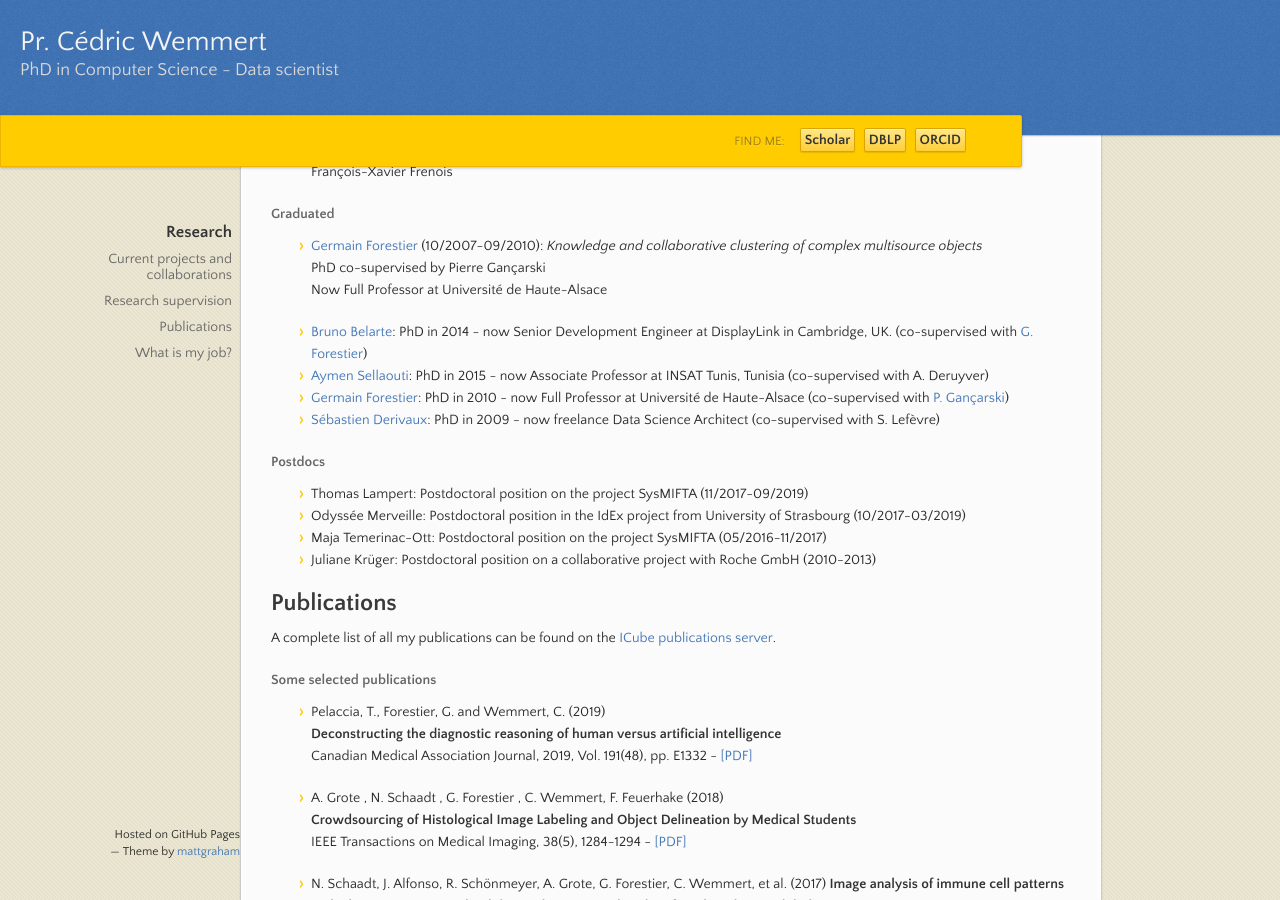
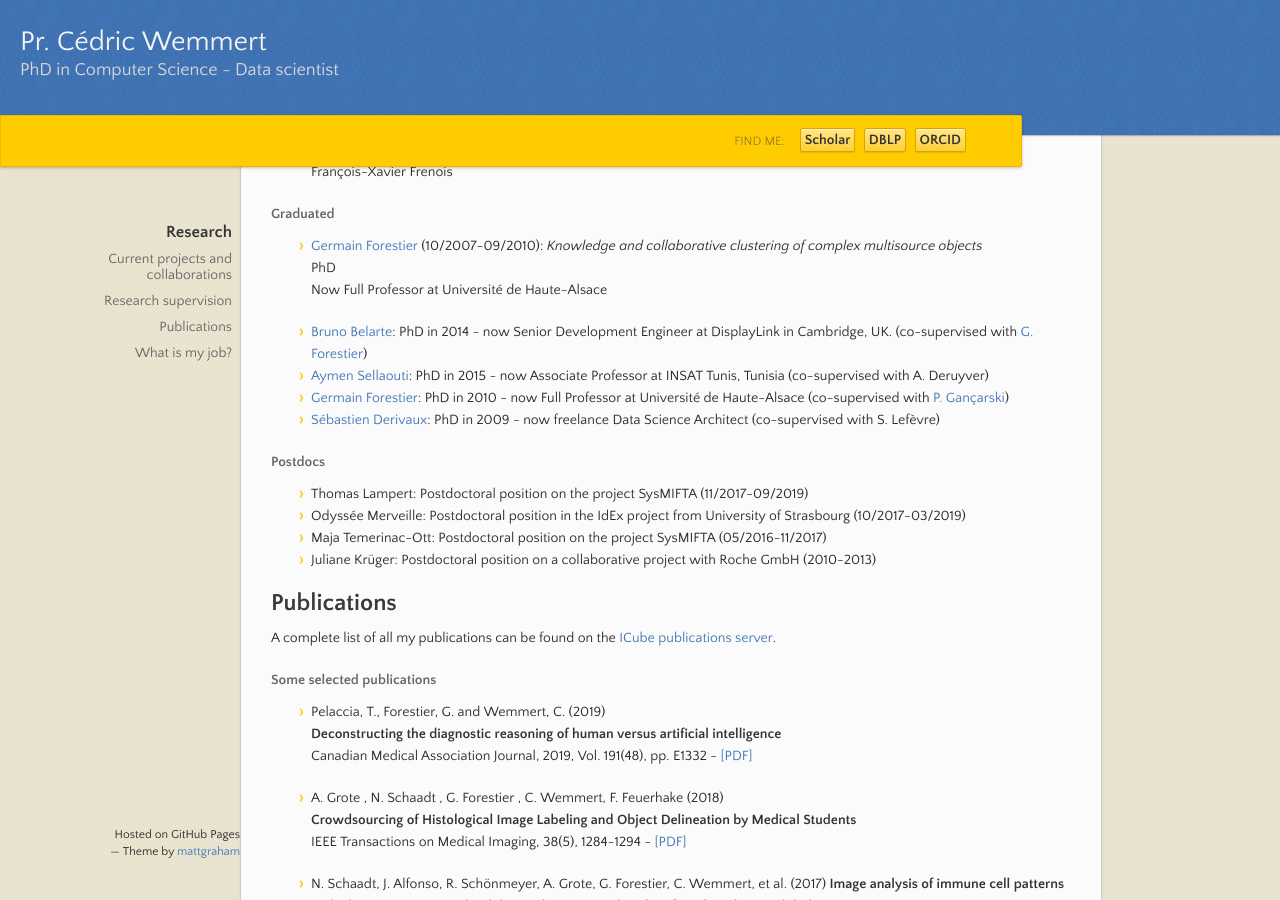
Before and after one commit to wemmertc/webpage, a Jekyll site: the page built from index.md, in a window 1280 px wide and 900 px high, scrolled down 868 px. Built offline with Jekyll 4.4.1, drawn with Linux system fonts in a browser that asks for light colours; our own code applies the rules of GitHub Pages for plain Markdown files.

Commit message:
publishing

```diff
--- a/_includes/graduated.md
+++ b/_includes/graduated.md
@@ -1,3 +1,3 @@
  * [Germain Forestier](http://germain-forestier.info) (10/2007-09/2010): *Knowledge and collaborative clustering of complex multisource objects*
-PhD co-supervised by Pierre Gançarski
+PhD
 Now Full Professor at Université de Haute-Alsace
```
